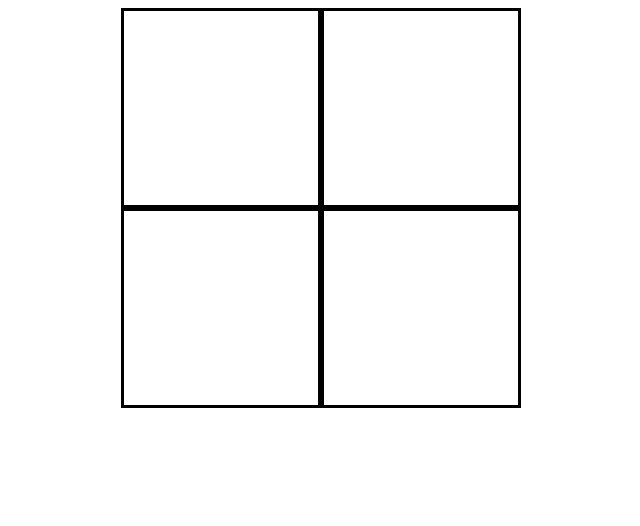
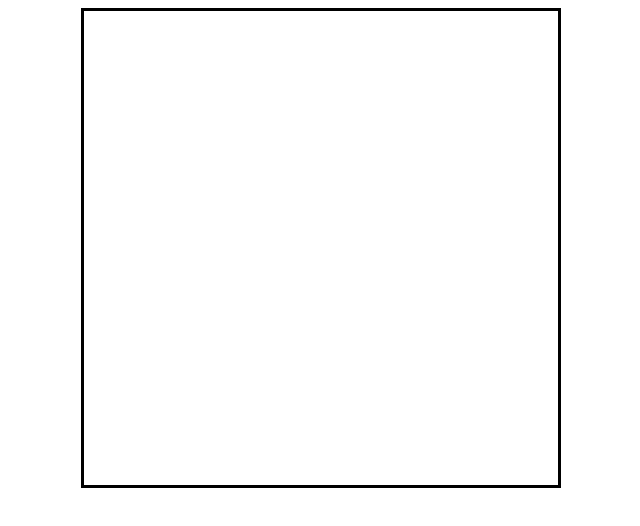
Before and after one commit to AlecVD/etch-a-sketch, a plain HTML site: page index.html in a window 1280 px wide. Shown: the whole page, without its empty margins (319-959 px from the left). Drawn offline with Linux system fonts and the light colour scheme.

Commit message:
add borders

```diff
--- a/css/main.css
+++ b/css/main.css
@@ -5,12 +5,11 @@
 }
 #container{
     margin: auto;
-    height: 50vh;
-    width: 50vh;
+    height: 60vh;
+    width: 60vh;
     display: flex;
     flex-direction: column;
 }
 .element{
-    border: solid;
     flex:1;
 }
--- a/js/script.js
+++ b/js/script.js
@@ -1,10 +1,17 @@
 var container = document.getElementById("container")
-var rows = 2
-var columns = 2
+var rows = 16
+var columns = 16
 
 for(var i = 0; i < rows; i++){
     var row = document.createElement("div")
-    row.classList.add('heads')
+    row.classList.add("heads")
+    row.style.borderLeft = "solid"
+    row.style.borderRight = "solid"
+    if(i == 0){
+        row.style.borderTop = "solid"
+    }else if(i == (rows-1)){
+        row.style.borderBottom = "solid"
+    }
     for(var j = 0; j < columns; j++){
         var element = document.createElement("div")
         var index = j
@@ -19,6 +26,5 @@ function changeColor(e){
     var r = Math.floor(Math.random() * 256)
     var g = Math.floor(Math.random() * 256)
     var b = Math.floor(Math.random() * 256)
-    console.log(r)
     e.target.style.backgroundColor = "rgb(" + r + "," + g + "," + b + ")"
 }
```
